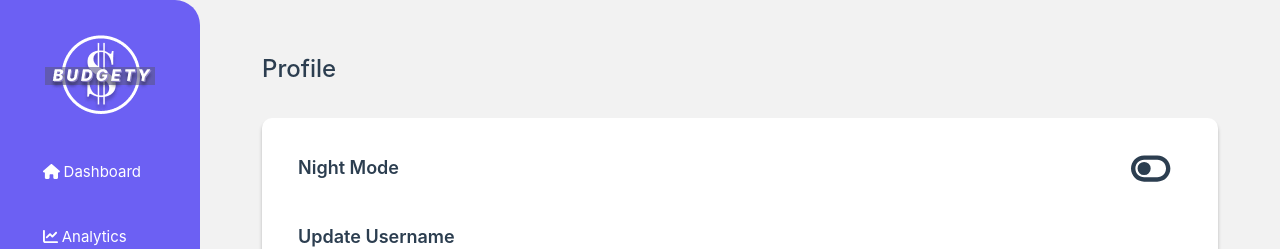
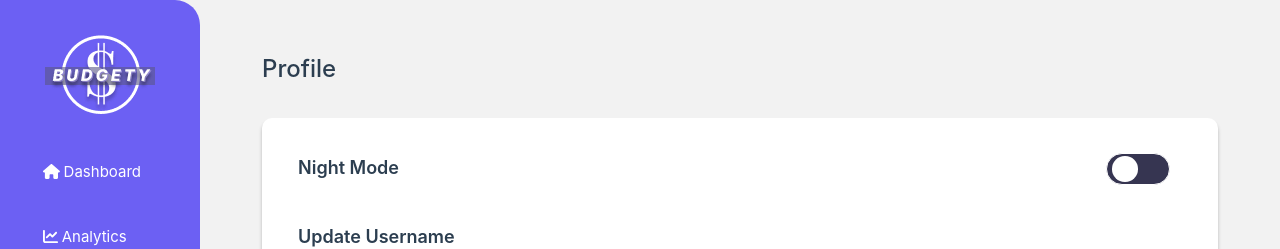
Before and after one commit to BT3103AppDev1/l1-final-project-group-21, a Vue app in the folder project-budgety/: page /profile in a window 1280 px wide. Shown: the top 249 px of the page. Built offline with nearby package versions, Linux system fonts and the light colour scheme; no server answers; sample sign-in values are in the browser's storage.

Commit message:
added ThemeButton.vue to change darkmode in the Profile page, added into LoginPage vue to detect the stored user preference of theme and load it at login

```diff
--- a/project-budgety/src/assets/base.css
+++ b/project-budgety/src/assets/base.css
@@ -47,11 +47,33 @@
 	--section-gap: 160px;
 
 	--color-card: var(--vt-c-card-light);
+	--color-card-reverse: var(--vt-c-card-dark);
 
 	--color-btn-border: var(--vt-c-btn-border-light);
+
+	--element-size: 4rem;
 }
 
-@media (prefers-color-scheme: dark) {
+:root.dark-theme {
+	--color-background: var(--vt-c-black);
+	--color-background-soft: var(--vt-c-black-soft);
+	--color-background-mute: var(--vt-c-black-mute);
+
+	--color-border: var(--vt-c-divider-dark-2);
+	--color-border-hover: var(--vt-c-divider-dark-1);
+
+	--color-heading: var(--vt-c-text-dark-1);
+	--color-text: var(--vt-c-text-dark-1);
+
+	--color-card: var(--vt-c-card-dark);
+	--color-card-reverse: var(--vt-c-card-light);
+
+	--color-btn-border: var(--vt-c-btn-border-dark);
+
+	--element-size: 4rem;
+}
+
+/* @media (prefers-color-scheme: dark) {
 	:root {
 		--color-background: var(--vt-c-black);
 		--color-background-soft: var(--vt-c-black-soft);
@@ -67,7 +89,8 @@
 
 		--color-btn-border: var(--vt-c-btn-border-dark);
 	}
-}
+} */
+
 
 *,
 *::before,
--- /dev/null
+++ b/project-budgety/src/components/ThemeButton.vue
@@ -0,0 +1,106 @@
+<template>
+    <div>
+        <label for="checkbox" class="switch-label">
+            <input
+            @change="toggleTheme"
+            id="checkbox"
+            type="checkbox"
+            class="switch-checkbox"
+            />
+            <div
+            class="switch-toggle"
+            :class="{ 'switch-toggle-checked': userTheme === 'dark-theme' }">
+            </div>
+        </label>
+    </div>
+</template>
+
+  <script>
+  export default {
+    name: "ThemeButton",
+
+    mounted() {
+      const initUserTheme = this.getTheme() || this.getMediaPreference();
+      this.setTheme(initUserTheme);
+    },
+
+    data() {
+      return {
+        userTheme: "light-theme",
+      };
+    },
+
+    methods: {
+      toggleTheme() {
+        const activeTheme = localStorage.getItem("user-theme");
+        if (activeTheme === "light-theme") {
+          this.setTheme("dark-theme");
+        } else {
+          this.setTheme("light-theme");
+        }
+      },
+
+      getTheme() {
+        return localStorage.getItem("user-theme");
+      },
+
+      setTheme(theme) {
+        localStorage.setItem("user-theme", theme);
+        this.userTheme = theme;
+        document.documentElement.className = theme;
+      },
+
+      getMediaPreference() {
+        const hasDarkPreference = window.matchMedia(
+          "(prefers-color-scheme: dark)"
+        ).matches;
+        if (hasDarkPreference) {
+          return "dark-theme";
+        } else {
+          return "light-theme";
+        }
+      },
+    },
+  };
+</script>
+
+<style scoped>
+
+.switch-checkbox {
+  display: none;
+}
+
+.switch-label {
+  align-items: center;
+  background: var(--color-card-reverse);
+  border: calc(var(--element-size) * 0.025) solid var(--color-card);
+  border-radius: var(--element-size);
+  cursor: pointer;
+  display: flex;
+  font-size: calc(var(--element-size) * 0.3);
+  height: calc(var(--element-size) * 0.5);
+  position: relative;
+  padding: calc(var(--element-size) * 0.1);
+  transition: background 0.5s ease;
+  justify-content: space-between;
+  width: var(--element-size);
+  z-index: 1;
+}
+
+.switch-toggle {
+  position: absolute;
+  background-color: var(--color-card);
+  border-radius: 50%;
+  top: calc(var(--element-size) * 0.035);
+  left: calc(var(--element-size) * 0.085);
+  height: calc(var(--element-size) * 0.4);
+  width: calc(var(--element-size) * 0.4);
+  transform: translateX(0);
+  transition: transform 0.3s ease, background-color 0.5s ease;
+}
+
+.switch-toggle-checked {
+  transform: translateX(calc(var(--element-size) * 0.42)) !important;
+}
+
+</style>
--- a/project-budgety/src/views/LoginPage.vue
+++ b/project-budgety/src/views/LoginPage.vue
@@ -15,6 +15,34 @@ export default {
 		LoginVue,
 		BudgetyCoverVue,
 	},
+
+	mounted() {
+		const initUserTheme = this.getTheme() || this.getMediaPreference();
+		this.setTheme(initUserTheme);
+	},
+
+	methods: {
+      getTheme() {
+        return localStorage.getItem("user-theme");
+      },
+
+      setTheme(theme) {
+        localStorage.setItem("user-theme", theme);
+        this.userTheme = theme;
+        document.documentElement.className = theme;
+      },
+
+      getMediaPreference() {
+        const hasDarkPreference = window.matchMedia(
+          "(prefers-color-scheme: dark)"
+        ).matches;
+        if (hasDarkPreference) {
+          return "dark-theme";
+        } else {
+          return "light-theme";
+        }
+      },
+	}
 };
 </script>
 
--- a/project-budgety/src/views/ProfilePage.vue
+++ b/project-budgety/src/views/ProfilePage.vue
@@ -8,7 +8,8 @@
 			<div class="night-mode">
 				<div class="font-18">Night Mode</div>
 				<div class="toggle-btn">
-					<fa icon="toggle-off"/>
+					<ThemeButton/>
+					<!-- <fa icon="toggle-off"/> -->
 					<!-- change to toggle-on when night mode is on -->
 				</div>
 			</div>
@@ -51,6 +52,7 @@ import { getAuth, updateProfile, signOut } from "firebase/auth";
 import { getFirestore, doc, deleteDoc } from "firebase/firestore";
 import firebaseApp from "@/firebase.js";
 import Sidebar from "@/components/sidebar/Sidebar.vue";
+import ThemeButton from "@/components/ThemeButton.vue";
 
 const db = getFirestore(firebaseApp);
 
@@ -59,10 +61,19 @@ export default {
 
 	components: {
 		Sidebar,
+		ThemeButton
 	},
 
 	mounted() {
 		console.log("Profile Page Mounted");
+		// const initUserTheme = this.getTheme() || this.getMediaPreference();
+		// this.setTheme(initUserTheme);
+	},
+
+	data() {
+		return {
+			userTheme: "light-theme",
+		}
 	},
 
 	methods: {
@@ -103,6 +114,36 @@ export default {
 				this.$router.push({ name: "Login" });
 			}
 		},
+
+		setTheme(theme) {
+			localStorage.setItem("user-theme", theme);
+			this.userTheme = theme;
+			document.documentElement.className = theme;
+		},
+
+		toggleTheme() {
+			const activeTheme = localStorage.getItem("user-theme");
+			if (activeTheme === "light-theme") {
+				this.setTheme("dark-theme");
+			} else {
+				this.setTheme("light_theme");
+			}
+		},
+
+		getMediaPreference() {
+			const hasDarkPreference = window.matchMedia(
+				"(prefers-color-scheme: dark)"
+				).matches;
+				if (hasDarkPreference) {
+					return "dark-theme";
+				} else {
+					return "light-theme";
+				}
+		},
+
+		getTheme() {
+			return localStorage.getItem("user-theme");
+		}
 	},
 };
 </script>
@@ -228,4 +269,55 @@ input:hover {
 .delete {
 	flex: 1;
 }
+
+.switch-label {
+  /* for width, use the standard element-size */
+  width: var(--element-size);
+
+  /* for other dimensions, calculate values based on it */
+  border-radius: var(--element-size);
+  border: calc(var(--element-size) * 0.025) solid var(--accent-color);
+  padding: calc(var(--element-size) * 0.1);
+  font-size: calc(var(--element-size) * 0.3);
+  height: calc(var(--element-size) * 0.35);
+
+  align-items: center;
+  background: var(--text-primary-color);
+  cursor: pointer;
+  display: flex;
+  position: relative;
+  transition: background 0.5s ease;
+  justify-content: space-between;
+  z-index: 1;
+}
+.switch-toggle {
+  position: absolute;
+  background-color: var(--background-color-primary);
+  border-radius: 50%;
+  top: calc(var(--element-size) * 0.07);
+  left: calc(var(--element-size) * 0.07);
+  height: calc(var(--element-size) * 0.4);
+  width: calc(var(--element-size) * 0.4);
+  transform: translateX(0);
+  transition: transform 0.3s ease, background-color 0.5s ease;
+}
+.switch-toggle-checked {
+  transform: translateX(calc(var(--element-size) * 0.6)) !important;
+}
+
+:root {
+  --background-color-primary: #ebebeb;
+  --background-color-secondary: #fafafa;
+  --accent-color: #cacaca;
+  --text-primary-color: #222;
+  --element-size: 4rem;
+}
+
+/* Define styles for the root window with dark - mode preference */
+:root.dark-theme {
+  --background-color-primary: #1e1e1e;
+  --background-color-secondary: #2d2d30;
+  --accent-color: #3f3f3f;
+  --text-primary-color: #ddd;
+}
 </style>
```
